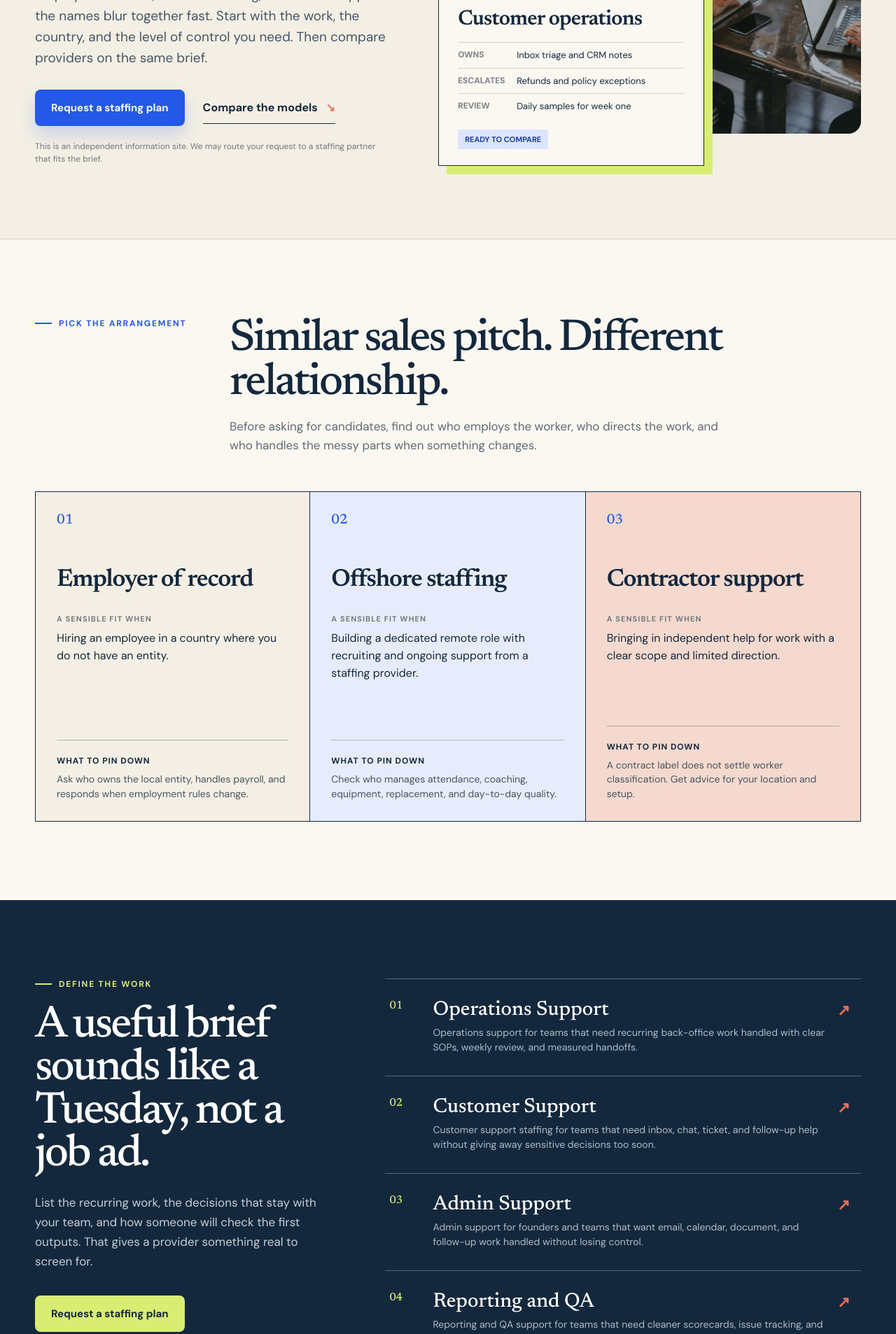
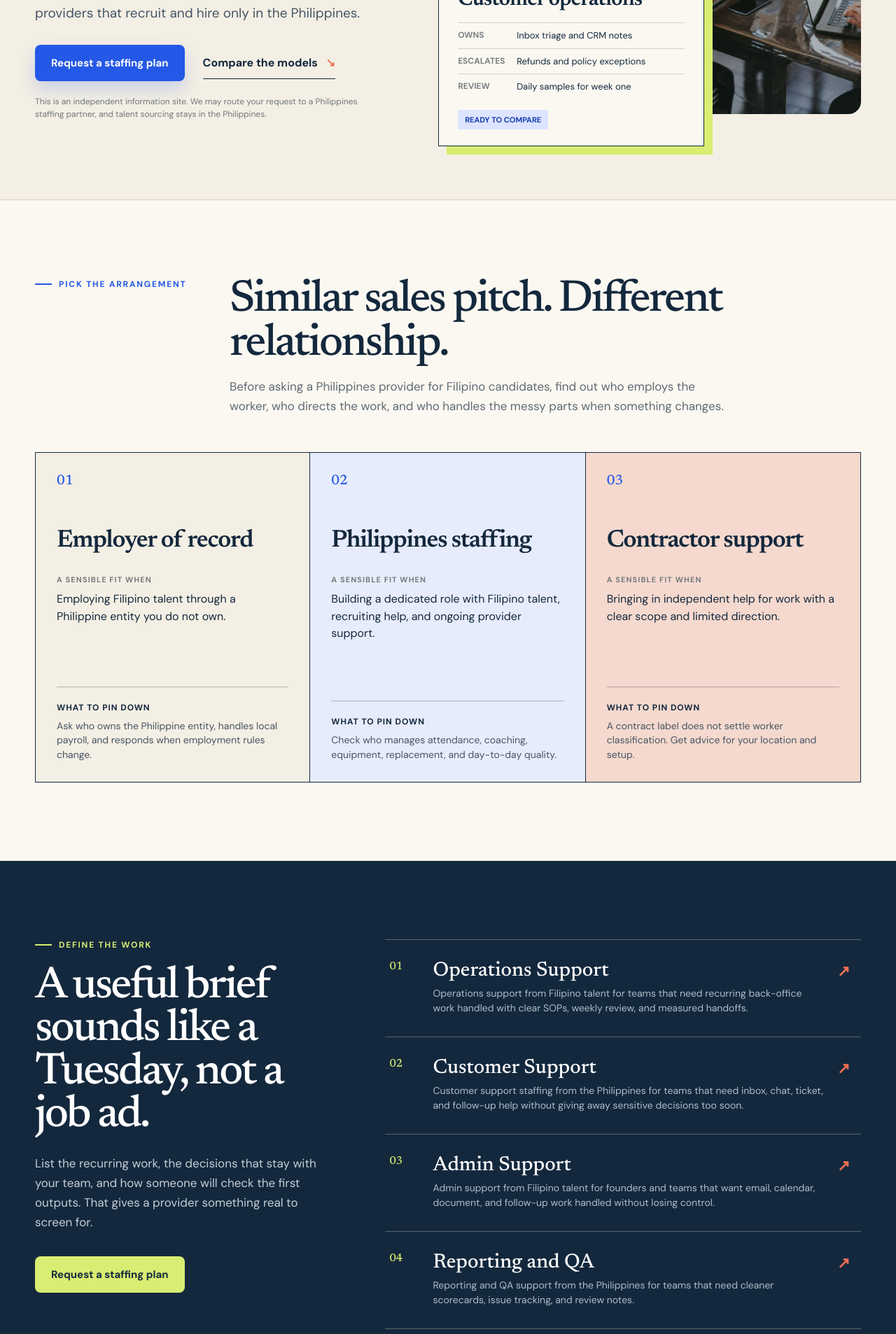
Before and after one commit to coolifystealthagents/outsourcedemployment, a Next.js app: page / in a window 1280 px wide. Shown: the part 540-2446 px from the top of the page at 70% size. Built offline with nearby package versions, Linux system fonts and the light colour scheme.

Commit message:
Enforce Philippines-only employment positioning

```diff
--- a/app/blog/page.tsx
+++ b/app/blog/page.tsx
@@ -1 +1 @@
-import { Header, Footer } from '../components';import { blogPosts, site } from '../data';export default function Blog(){return <><Header/><main className='section'><div className='container'><p className='eyebrow'>{site.brand}</p><h1>Offshore outsourcing guides</h1><p className='lead'>Simple guides for plan, hiring, onboarding, and provider questions.</p><div className='cards'>{blogPosts.map(p=><a className='card' href={`/blog/${p.slug}`} key={p.slug}><h3>{p.title}</h3><p>{p.excerpt}</p><span className='pill'>{p.minutes} min read</span></a>)}</div></div></main><Footer/></>}
+import { Header, Footer } from '../components';import { blogPosts, site } from '../data';export default function Blog(){return <><Header/><main className='section'><div className='container'><p className='eyebrow'>{site.brand}</p><h1>Philippines staffing guides</h1><p className='lead'>Plain guides to planning roles, hiring Filipino talent, onboarding, and provider questions.</p><div className='cards'>{blogPosts.map(p=><a className='card' href={`/blog/${p.slug}`} key={p.slug}><h3>{p.title}</h3><p>{p.excerpt}</p><span className='pill'>{p.minutes} min read</span></a>)}</div></div></main><Footer/></>}
--- a/app/components.tsx
+++ b/app/components.tsx
@@ -9,5 +9,5 @@ const year = new Date().getFullYear();
 export function JsonLd({data}:{data: any}){return <script type="application/ld+json" dangerouslySetInnerHTML={{__html: JSON.stringify(data)}} />}
 export function LogoMark(){return <span className="logo-mark-wrap"><img className="logo-img" src="/logo.svg" alt="" aria-hidden="true"/><span className="logo-name">{site.brand || domain}</span></span>}
 export function Header(){return <header className="nav"><div className="nav-inner"><a className="logo" href="/" aria-label={`${site.brand || domain} home`}><LogoMark/></a><nav className="links" aria-label="Main navigation"><a href="/#models">Employment models</a><a href="/#work">Role ideas</a><a href="/blog">Guides</a><a href="/contact">Contact</a></nav><a className="btn nav-cta" href="/contact">Request a staffing plan</a></div></header>}
-export function Footer(){return <footer className="footer legit-footer"><div className="footer-grid"><div className="footer-brand"><a className="footer-logo" href="/" aria-label={`${site.brand || domain} home`}><LogoMark/></a><p>{site.brand || domain} helps business owners sort out employment models, define the role, and ask better questions before speaking with a provider.</p><p className="footer-note">We recruit and hire talent only in the Philippines. This is an independent information site. We may route a submitted request to a staffing team or service partner for follow-up.</p></div><div><h3>Explore</h3><div className="footer-links">{footerItems.map((item:any,idx:number)=><a href={`/services/${getSlug(item)}`} key={idx}>{getTitle(item)}</a>)}</div></div><div><h3>Company</h3><div className="footer-links"><a href="/contact">Contact</a><a href="/blog">Guides</a><a href="/privacy">Privacy Policy</a><a href="/terms">Terms & Conditions</a><a href="/cancellation-policy">Cancellation Policy</a></div></div></div><div className="footer-bottom"><span>© {year} {site.brand || domain}. All rights reserved.</span><span>{domain}</span></div></footer>}
-export function CTA(){return <section className="final-cta"><p className="eyebrow">Start with the role</p><h2>Give a provider a brief it can answer.</h2><p>Share the work, tools, schedule, and review plan. We will help turn it into a practical staffing scope.</p><a className="btn primary" href="/contact">Request a staffing plan</a></section>}
+export function Footer(){return <footer className="footer legit-footer"><div className="footer-grid"><div className="footer-brand"><a className="footer-logo" href="/" aria-label={`${site.brand || domain} home`}><LogoMark/></a><p>{site.brand || domain} helps business owners define roles for Filipino talent and ask better questions before speaking with a provider.</p><p className="footer-note">Talent sourcing and hiring are limited to the Philippines. This is an independent information site. We may route a submitted request to a Philippines staffing team or service partner for follow-up.</p></div><div><h3>Explore</h3><div className="footer-links">{footerItems.map((item:any,idx:number)=><a href={`/services/${getSlug(item)}`} key={idx}>{getTitle(item)}</a>)}</div></div><div><h3>Company</h3><div className="footer-links"><a href="/contact">Contact</a><a href="/blog">Guides</a><a href="/privacy">Privacy Policy</a><a href="/terms">Terms & Conditions</a><a href="/cancellation-policy">Cancellation Policy</a></div></div></div><div className="footer-bottom"><span>© {year} {site.brand || domain}. All rights reserved.</span><span>{domain}</span></div></footer>}
+export function CTA(){return <section className="final-cta"><p className="eyebrow">Start with the role</p><h2>Give a Philippines staffing provider a brief it can answer.</h2><p>Share the work, tools, schedule, and review plan. We will help shape a practical role for Filipino talent.</p><a className="btn primary" href="/contact">Request a staffing plan</a></section>}
--- a/app/data.ts
+++ b/app/data.ts
@@ -3,7 +3,7 @@ export const site = {
   "slug": "outsourcedemployment",
   "brand": "Outsourced Employment",
   "primary": "outsourced employment",
-  "audience": "leaders comparing outsourced employment, staffing, and remote team models",
+  "audience": "leaders comparing employment models for Filipino talent",
   "angle": "employment models, compliance questions, role fit, and onboarding plans",
   "style": "Hiring pipeline magazine",
   "dark": "#2e1065",
@@ -19,7 +19,7 @@ export const services = [
   {
     "slug": "operations-support",
     "title": "Operations Support",
-    "desc": "Operations support for teams that need recurring back-office work handled with clear SOPs, weekly review, and measured handoffs.",
+    "desc": "Operations support from Filipino talent for teams that need recurring back-office work handled with clear SOPs, weekly review, and measured handoffs.",
     "bestTasks": [
       "Update task boards, CRM fields, reports, and handoff notes",
       "Prepare recurring spreadsheets, vendor follow-ups, and meeting notes",
@@ -49,7 +49,7 @@ export const services = [
   {
     "slug": "customer-support",
     "title": "Customer Support",
-    "desc": "Customer support staffing for teams that need inbox, chat, ticket, and follow-up help without giving away sensitive decisions too soon.",
+    "desc": "Customer support staffing from the Philippines for teams that need inbox, chat, ticket, and follow-up help without giving away sensitive decisions too soon.",
     "bestTasks": [
       "Answer common tickets with approved macros and examples",
       "Tag issues, update CRM notes, and route edge cases to the owner",
@@ -79,7 +79,7 @@ export const services = [
   {
     "slug": "admin-support",
     "title": "Admin Support",
-    "desc": "Admin support for founders and teams that want email, calendar, document, and follow-up work handled without losing control.",
+    "desc": "Admin support from Filipino talent for founders and teams that want email, calendar, document, and follow-up work handled without losing control.",
     "bestTasks": [
       "Clean inboxes, draft replies, and sort messages by urgency",
       "Book meetings, update calendars, and prepare agendas",
@@ -109,7 +109,7 @@ export const services = [
   {
     "slug": "reporting-and-qa",
     "title": "Reporting and QA",
-    "desc": "Reporting and QA support for teams that need cleaner scorecards, issue tracking, and review notes from outsourced employment roles.",
+    "desc": "Reporting and QA support from the Philippines for teams that need cleaner scorecards, issue tracking, and review notes.",
     "bestTasks": [
       "Prepare weekly scorecards, defect logs, and status reports",
       "Check samples against SOPs and flag missing fields or late work",
@@ -222,7 +222,7 @@ export const blogDetails: Record<string, BlogDetail> = {
         id: 'access-exit',
         title: 'Plan access, problems, and the exit',
         paragraphs: [
-          'Remote staff may need email, files, customer records, or business software. Ask the provider how it supports separate user accounts, multifactor authentication, and access removal. CISA recommends strong passwords and multifactor authentication. NIST\'s Cybersecurity Framework gives businesses a way to discuss risk, protection, detection, response, and recovery. These sources do not approve a provider. They give you a better set of controls to ask about.',
+          'Filipino staff may need email, files, customer records, or business software. Ask the Philippines provider how it supports separate user accounts, multifactor authentication, and access removal. CISA recommends strong passwords and multifactor authentication. NIST\'s Cybersecurity Framework gives businesses a way to discuss risk, protection, detection, response, and recovery. These sources do not approve a provider. They give you a better set of controls to ask about.',
           'Keep the first access list narrow. The worker should receive only the systems and records needed for the first tasks. Name someone on your team who can grant, review, and remove access. Shared passwords and broad admin rights make a staffing change much harder than it needs to be.',
           'Read the exit terms before launch. Ask about notice, final invoices, account removal, file return, and replacement support. If a worker leaves, you need a clear owner for open work and customer messages. A replacement promise is useful only when the contract states the conditions, timing, and possible fees.',
         ],
@@ -295,23 +295,17 @@ export const blogDetails: Record<string, BlogDetail> = {
   },
 };
 
-export const stats = [
-  { label: 'Typical savings target', value: '30-60%', note: 'depends on role, management, and local hiring plan' },
-  { label: 'Best pilot length', value: '14 days', note: 'enough time to test quality before scaling' },
-  { label: 'Start with', value: '5-10 tasks', note: 'clear recurring tasks beat vague job descriptions' }
-] as const;
-
 export const staffingOffer = {
-  partner: 'our staffing team',
-  promise: 'Get a managed offshore staffing plan built around the work you need removed from your plate.',
+  partner: 'a Philippines staffing team',
+  promise: 'Get a Philippines staffing plan built around the work you need removed from your plate.',
   fit: [
-    'business owners who need reliable remote staff but do not want to screen alone',
-    'teams that want trained support, backup coverage, and a clear manager path',
-    'companies that need help with admin, operations, customer support, calls, bookkeeping, development, or marketing work',
+    'business owners who need reliable Filipino talent but do not want to screen alone',
+    'teams that want Philippines-based support, backup coverage, and a clear manager path',
+    'companies building a Philippines team for admin, operations, customer support, calls, bookkeeping, development, or marketing work',
   ],
   included: [
     'role planning call to turn your task list into a clear staffing scope',
-    'candidate matching based on skills, schedule, tools, and communication needs',
+    'Filipino candidate matching based on skills, schedule, tools, and communication needs',
     'onboarding guidance for SOPs, scorecards, reporting, and safe tool access',
     'managed support so quality, attendance, and replacement questions do not sit only on the owner',
   ],
@@ -333,9 +327,9 @@ export const leadQuestions = [
 
 export const staffingProcess = [
   { step: '1', title: 'Map the role', body: 'We turn messy tasks into one clear role with outcomes, tools, limits, and a first-week checklist.' },
-  { step: '2', title: 'Match the staff', body: 'our staffing team can help match remote staff to the work, schedule, communication style, and skill level you need.' },
+  { step: '2', title: 'Match the staff', body: 'A Philippines staffing team can match Filipino talent to the work, schedule, communication style, and skill level you need.' },
   { step: '3', title: 'Launch with control', body: 'Start with SOPs, sample work, limited access, daily review, and a simple scorecard so quality is easy to see.' },
   { step: '4', title: 'Scale what works', body: 'Once the first tasks are stable, add more work, better reporting, and stronger delegation without guessing.' },
 ] as const;
 
-export const staffingFitNote = 'Every staffing plan depends on role scope, schedule, skills, tools, and management needs. Send the role details and our staffing team can guide the best fit.';
+export const staffingFitNote = 'Every plan is for talent recruited and hired in the Philippines. Send the role scope, schedule, tools, and management needs so a Philippines staffing team can assess the fit.';
--- a/app/layout.tsx
+++ b/app/layout.tsx
@@ -1,4 +1,4 @@
 import './globals.css';
 import type { Metadata } from 'next';
-export const metadata: Metadata = { metadataBase: new URL('https://outsourcedemployment.com'), title: { default: 'Outsourced Employment | Employment model and staffing guides', template: '%s | Outsourced Employment' }, description: 'Independent guides to outsourced employment models, role planning, provider questions, and remote team onboarding.', openGraph: { title: 'Outsourced Employment', description: 'Plain-language guides for choosing an employment model and planning a remote role.', url: 'https://outsourcedemployment.com', siteName: 'Outsourced Employment', type:'website' } };
+export const metadata: Metadata = { metadataBase: new URL('https://outsourcedemployment.com'), title: { default: 'Outsourced Employment | Philippines staffing guides', template: '%s | Outsourced Employment' }, description: 'Independent guides to hiring Filipino talent, planning roles, comparing providers, and onboarding.', openGraph: { title: 'Outsourced Employment', description: 'Plain-language guides for planning roles and hiring Filipino talent through Philippines staffing providers.', url: 'https://outsourcedemployment.com', siteName: 'Outsourced Employment', type:'website' } };
 export default function RootLayout({children}:{children:React.ReactNode}){return <html lang='en'><body>{children}</body></html>}
--- a/app/page.tsx
+++ b/app/page.tsx
@@ -8,13 +8,13 @@ const models = [
   {
     number: '01',
     title: 'Employer of record',
-    fit: 'Hiring an employee in a country where you do not have an entity.',
-    watch: 'Ask who owns the local entity, handles payroll, and responds when employment rules change.',
+    fit: 'Employing Filipino talent through a Philippine entity you do not own.',
+    watch: 'Ask who owns the Philippine entity, handles local payroll, and responds when employment rules change.',
   },
   {
     number: '02',
-    title: 'Offshore staffing',
-    fit: 'Building a dedicated remote role with recruiting and ongoing support from a staffing provider.',
+    title: 'Philippines staffing',
+    fit: 'Building a dedicated role with Filipino talent, recruiting help, and ongoing provider support.',
     watch: 'Check who manages attendance, coaching, equipment, replacement, and day-to-day quality.',
   },
   {
@@ -33,7 +33,7 @@ export default function Home() {
     '@type': 'WebSite',
     name: data.site.brand,
     url: `https://${data.site.domain}`,
-    description: 'Independent guides to outsourced employment models, role planning, provider questions, and onboarding.',
+    description: 'Independent guides to hiring Filipino talent, planning the role, comparing providers, and onboarding.',
   };
 
   return (
@@ -46,20 +46,20 @@ export default function Home() {
           <div className="oe-shell oe-hero-grid">
             <div className="oe-hero-copy">
               <p className="oe-kicker"><span /> Independent employment guide</p>
-              <h1>Build the role before you choose the hiring model.</h1>
+              <h1>Build the role before you hire Filipino talent.</h1>
               <p className="oe-intro">
-                Employer of record, offshore staffing, contractor support: the names blur together fast. Start with the work, the country, and the level of control you need. Then compare providers on the same brief.
+                Employer of record, Philippines staffing, contractor support: the names blur together fast. Start with the work and the level of control you need. Then compare providers that recruit and hire only in the Philippines.
               </p>
               <div className="oe-actions">
                 <a className="oe-button oe-button-primary" href="/contact">Request a staffing plan</a>
                 <a className="oe-text-link" href="#models">Compare the models <span aria-hidden="true">↘</span></a>
               </div>
-              <p className="oe-disclosure">This is an independent information site. We may route your request to a staffing partner that fits the brief.</p>
+              <p className="oe-disclosure">This is an independent information site. We may route your request to a Philippines staffing partner, and talent sourcing stays in the Philippines.</p>
             </div>
 
             <div className="oe-hero-visual">
               <div className="oe-photo-frame">
-                <img src="/remote-team-planning.jpg" alt="Remote colleagues discussing a role plan together" />
+                <img src="/remote-team-planning.jpg" alt="Colleagues working together around a shared table" />
               </div>
               <aside className="oe-brief-card" aria-label="Example role brief">
                 <p>Role brief / 001</p>
@@ -82,7 +82,7 @@ export default function Home() {
               <p className="oe-kicker"><span /> Pick the arrangement</p>
               <div>
                 <h2>Similar sales pitch. Different relationship.</h2>
-                <p>Before asking for candidates, find out who employs the worker, who directs the work, and who handles the messy parts when something changes.</p>
+                <p>Before asking a Philippines provider for Filipino candidates, find out who employs the worker, who directs the work, and who handles the messy parts when something changes.</p>
               </div>
             </div>
             <div className="oe-model-grid">
@@ -123,7 +123,7 @@ export default function Home() {
           <div className="oe-shell">
             <div className="oe-section-head oe-process-head">
               <p className="oe-kicker"><span /> A cleaner start</p>
-              <div><h2>Three conversations worth having before the contract.</h2></div>
+              <div><h2>Three conversations worth having before a Philippines staffing contract.</h2></div>
             </div>
             <ol className="oe-process-list">
               <li><span>01</span><div><h3>Draw the relationship</h3><p>Put your company, the provider, and the worker on one page. Label who signs the agreement, runs payroll, sets priorities, and handles problems.</p></div></li>
@@ -135,7 +135,7 @@ export default function Home() {
 
         <section className="oe-guides">
           <div className="oe-shell">
-            <div className="oe-guides-title"><p className="oe-kicker"><span /> Buyer notes</p><h2>Read before the sales call.</h2><a href="/blog">All guides</a></div>
+            <div className="oe-guides-title"><p className="oe-kicker"><span /> Buyer notes</p><h2>Read before a Philippines staffing call.</h2><a href="/blog">All guides</a></div>
             <div className="oe-guide-grid">
               {posts.map((post, index) => (
                 <a href={`/blog/${post.slug}`} key={post.slug}>
@@ -152,7 +152,7 @@ export default function Home() {
         <section className="oe-final">
           <div className="oe-shell oe-final-card">
             <p>Have a task list, even if it is messy?</p>
-            <h2>Turn it into a role a provider can answer properly.</h2>
+            <h2>Turn it into a role a Philippines provider can answer properly.</h2>
             <a className="oe-button oe-button-primary" href="/contact">Request a staffing plan</a>
           </div>
         </section>
--- a/app/services/[slug]/page.tsx
+++ b/app/services/[slug]/page.tsx
@@ -51,7 +51,7 @@ export default async function Service({ params }: { params: Promise<{ slug: stri
       name: `${s.title} outsourced employment support`,
       serviceType: s.title,
       provider: { '@type': 'Organization', name: site.brand, url: baseUrl },
-      areaServed: 'United States',
+      areaServed: 'Philippines',
       description: s.desc,
       url: pageUrl,
     },
@@ -87,12 +87,12 @@ export default async function Service({ params }: { params: Promise<{ slug: stri
           <div className='container two'>
             <div>
               <p className='eyebrow'>{site.brand} service</p>
-              <h1>{s.title} for outsourced employment</h1>
+              <h1>{s.title} with Filipino talent</h1>
               <p className='lead'>{s.desc}</p>
               <a className='btn' href='/contact'>Plan this role</a>
             </div>
             <div className='hero-card'>
-              <img src={site.serviceImage} alt={`${s.title} offshore service team`} />
+              <img src={site.serviceImage} alt={`${s.title} planning for a Philippines staffing role`} />
             </div>
           </div>
         </section>
--- a/app/thank-you/page.tsx
+++ b/app/thank-you/page.tsx
@@ -1 +1 @@
-import { Header, Footer } from '../components';export default function Thanks(){return <><Header/><main className='section'><div className='container'><h1>Thanks — request received.</h1><p className='lead'>Placeholder confirmation page.</p><a className='btn' href='/'>Back home</a></div></main><Footer/></>}
+import { Header, Footer } from '../components';export default function Thanks(){return <><Header/><main className='section'><div className='container'><h1>Your Philippines staffing request is in.</h1><p className='lead'>The role details will be reviewed before any follow-up. Talent sourcing and hiring stay in the Philippines.</p><a className='btn' href='/'>Back home</a></div></main><Footer/></>}
```
Also changed, not shown: app/contact/page.tsx (+2 -2 lines), 1 other file (tests, documents, lock files or other folders).
